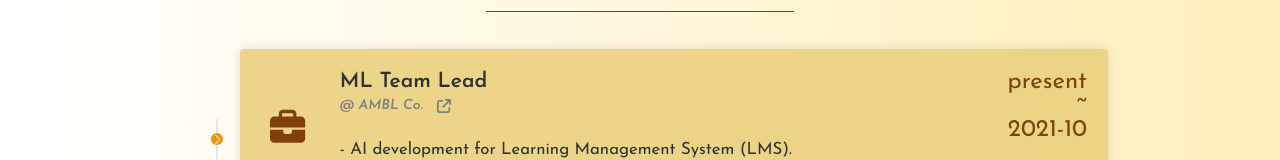
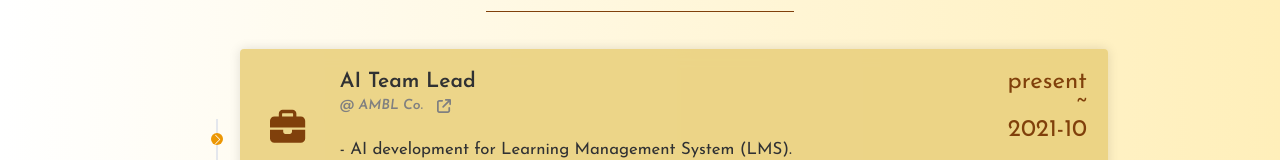
Before and after one commit to kayeungadrian-tam/adrian-tam, a Vue app: page /timeline in a window 1280 px wide. Shown: the part 129-289 px from the top of the page. Built offline with nearby package versions, Linux system fonts and the light colour scheme.

Commit message:
update resume and related data

```diff
--- a/src/components/NavBar.vue
+++ b/src/components/NavBar.vue
@@ -75,7 +75,6 @@
         </div>
 
     </header>
-
 </template>
 
 
@@ -92,7 +91,8 @@ const handleSelect = (key: string, keyPath: string[]) => {
 
 
 const toResume = () => {
-    window.open("https://adrian-tam.notion.site/KaYeungAdrian-Tam-fa57862230114d8b88709b1c5c616e3f", "_blank");
+    // window.open("https://adrian-tam.notion.site/KaYeungAdrian-Tam-fa57862230114d8b88709b1c5c616e3f", "_blank");
+    window.open("https://firebasestorage.googleapis.com/v0/b/kayeungadriantam.appspot.com/o/Resume.pdf?alt=media&token=1e2e8cd8-5357-4aad-bce0-43ac581fa9bc", "_blank");
 }
 
 let items = reactive([
--- a/src/data/timeline.ts
+++ b/src/data/timeline.ts
@@ -3,7 +3,7 @@ const timeline = [
         timestamp: "2020-08 <br> ~ <br> ",
         start: "2021-10",
         end: "present",
-        title: "ML Team Lead",
+        title: "AI Team Lead",
         location: "AMBL Co.",
         icon: "fa-solid fa-briefcase",
         website: "https://www.ambl.co.jp/",
```
